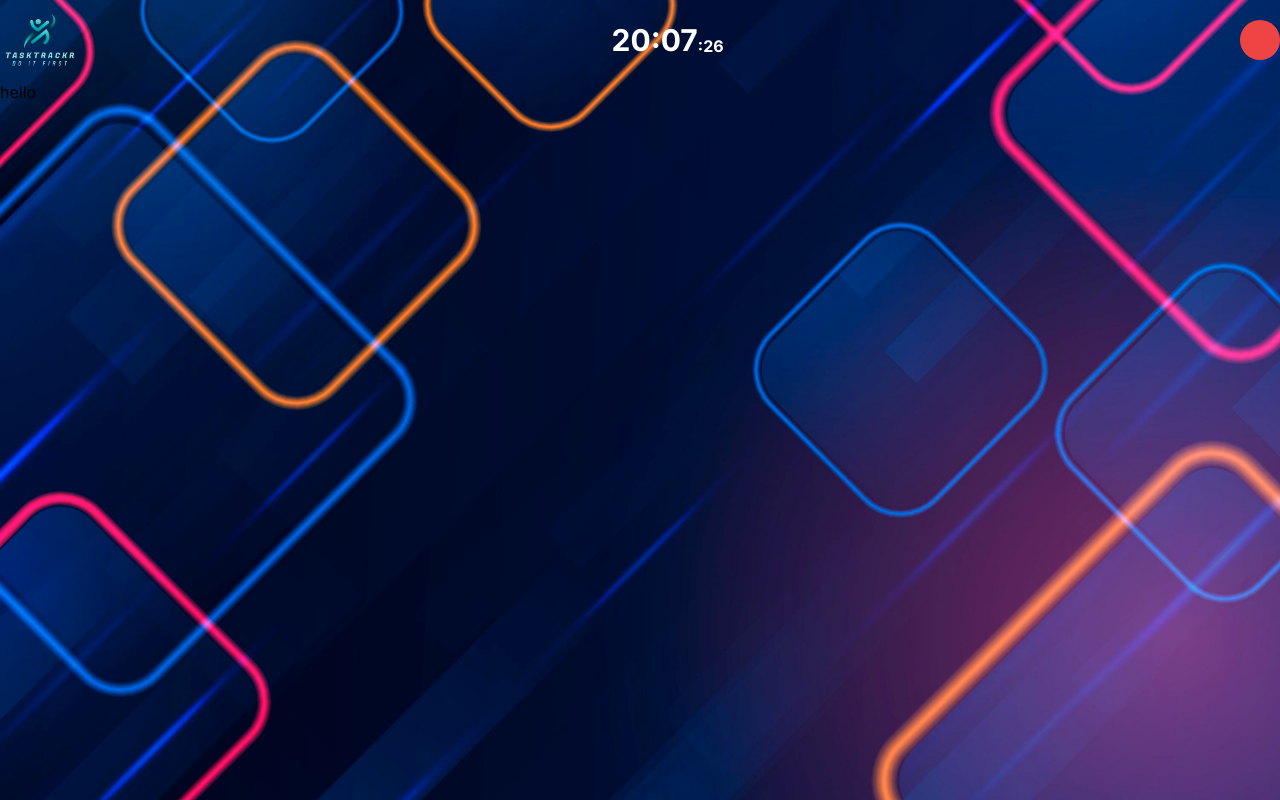
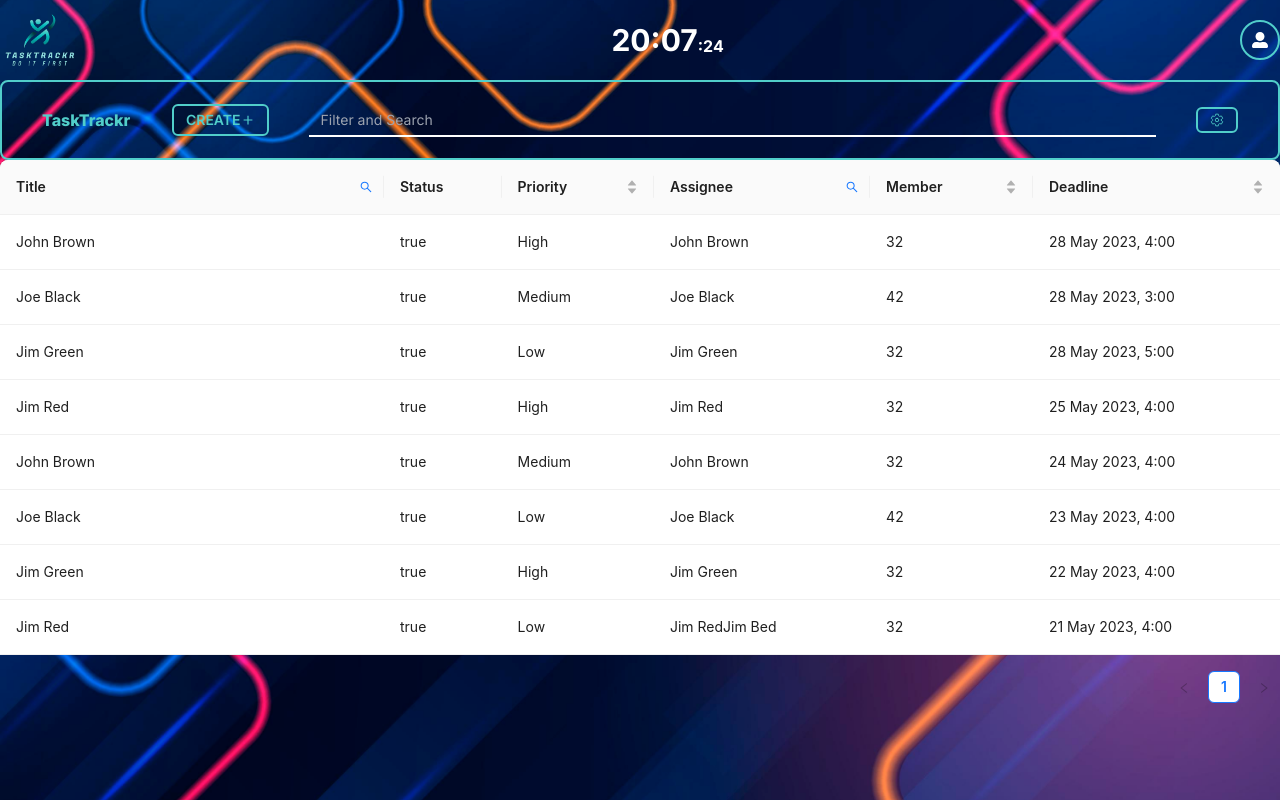
Before and after one commit to bhuiamh/task-trackr-ph, a Next.js app: page / in a window 1280 px wide. Built offline with nearby package versions, Linux system fonts and the light colour scheme; sample sign-in values are in the browser's storage.

Commit message:
Task Table added

```diff
--- a/package.json
+++ b/package.json
@@ -14,6 +14,7 @@
     "next": "14.2.3",
     "react": "^18",
     "react-dom": "^18",
+    "react-highlight-words": "^0.20.0",
     "react-icons": "^5.2.0",
     "sweetalert2": "^11.10.8"
   },
--- a/src/app/components/common/CommonButton.jsx
+++ b/src/app/components/common/CommonButton.jsx
@@ -1,4 +1,6 @@
 // CommonButton.js
+
+import Link from "next/link";
 
 const CommonButton = ({ type, href, onClick, className, children }) => {
   const handleClick = () => {
@@ -9,19 +11,19 @@ const CommonButton = ({ type, href, onClick, className, children }) => {
 
   if (href) {
     return (
-      <a
+      <Link
         href={href}
-        className={`w-full flex items-center justify-center rounded-md bg-transparent px-3.5 py-2.5 text-center text-sm font-semibold text-primary shadow-sm hover:bg-primary hover:text-white border-2 border-primary duration-500 ${className}`}
+        className={`w-full flex items-center justify-center rounded-md bg-transparent px-2 py-1 md:px-2 lg:px-3 text-center text-xs lg:text-sm font-semibold text-primary shadow-sm hover:bg-primary hover:text-white border lg:border-2 border-primary duration-500 ${className}`}
       >
         {children}
-      </a>
+      </Link>
     );
   } else {
     return (
       <button
         type={type}
         onClick={handleClick}
-        className={`w-full flex items-center justify-center rounded-md bg-transparent px-3.5 py-2.5 text-center text-sm font-semibold text-primary shadow-sm hover:bg-primary hover:text-white border-2 border-primary duration-500 ${className}`}
+        className={`w-full flex items-center justify-center rounded-md bg-transparent px-2 py-1 md:px-2 lg:px-3 text-center text-xs lg:text-sm font-semibold text-primary shadow-sm hover:bg-primary hover:text-white border lg:border-2 border-primary duration-500 ${className}`}
       >
         {children}
       </button>
--- a/src/app/components/common/InputField.jsx
+++ b/src/app/components/common/InputField.jsx
@@ -18,7 +18,7 @@ const InputField = ({
       placeholder={placeholder}
       value={value}
       onChange={onChange}
-      className={`bg-transparent w-full px-3.5 py-2 border-b-2 focus:outline-none border-white focus:border-b-2 focus:border-primary text-white ${className}`}
+      className={`bg-transparent w-full px-2 py-o md:py-1 md:px-2 lg:px-3 border-b-2 placeholder:text-xs lg:placeholder:text-sm focus:outline-none border-white focus:border-b-2 focus:border-primary text-white ${className}`}
       required={required}
     />
   );
--- a/src/app/components/common/Navbar.jsx
+++ b/src/app/components/common/Navbar.jsx
@@ -3,6 +3,8 @@ import Image from "next/image";
 import { useRouter } from "next/navigation";
 import { useEffect, useRef, useState } from "react";
 import CommonButton from "./CommonButton";
+import { FaUserAlt } from "react-icons/fa";
+
 
 const Navbar = () => {
   const router = useRouter();
@@ -71,8 +73,8 @@ const Navbar = () => {
             onMouseEnter={() => setIsProfileMenuOpen(true)}
             onMouseLeave={() => setIsProfileMenuOpen(false)}
             onClick={() => setIsProfileMenuOpen(!isProfileMenuOpen)}
-            className="h-10 w-10 rounded-full bg-red-500"
-          ></div>
+            className="h-10 w-10 rounded-full border-2 border-primary flex items-center justify-center cursor-pointer"
+          > <FaUserAlt className="text-white" /></div>
         ) : (
           <div className="w-24">
             {" "}
--- /dev/null
+++ b/src/app/components/common/TaskTable.jsx
@@ -0,0 +1,242 @@
+import { SearchOutlined } from "@ant-design/icons";
+import { Button, Input, Space, Table } from "antd";
+import { useRef, useState } from "react";
+import Highlighter from "react-highlight-words";
+
+const data = [
+  {
+    key: "1",
+    name: "John Brown",
+    assignee: ["John Brown"],
+    member: 32,
+    status: "true",
+    priority: "High",
+    deadline: "28 May 2023, 4:00",
+  },
+  {
+    key: "2",
+    name: "Joe Black",
+    assignee: ["Joe Black"],
+    member: 42,
+    status: "true",
+    priority: "Medium",
+    deadline: "28 May 2023, 3:00",
+  },
+  {
+    key: "3",
+    name: "Jim Green",
+    assignee: ["Jim Green"],
+    member: 32,
+    status: "true",
+    priority: "Low",
+    deadline: "28 May 2023, 5:00",
+  },
+  {
+    key: "4",
+    name: "Jim Red",
+    assignee: ["Jim Red"],
+    member: 32,
+    status: "true",
+    priority: "High",
+    deadline: "25 May 2023, 4:00",
+  },
+  {
+    key: "5",
+    name: "John Brown",
+    assignee: ["John Brown"],
+    member: 32,
+    status: "true",
+    priority: "Medium",
+    deadline: "24 May 2023, 4:00",
+  },
+  {
+    key: "6",
+    name: "Joe Black",
+    assignee: ["Joe Black"],
+    member: 42,
+    status: "true",
+    priority: "Low",
+    deadline: "23 May 2023, 4:00",
+  },
+  {
+    key: "7",
+    name: "Jim Green",
+    assignee: ["Jim Green"],
+    member: 32,
+    status: "true",
+    priority: "High",
+    deadline: "22 May 2023, 4:00",
+  },
+  {
+    key: "8",
+    name: "Jim Red",
+    assignee: ["Jim Red", "Jim Bed"],
+    member: 32,
+    status: "true",
+    priority: "Low",
+    deadline: "21 May 2023, 4:00",
+  },
+];
+
+const TaskTable = () => {
+  const [searchText, setSearchText] = useState("");
+  const [searchedColumn, setSearchedColumn] = useState("");
+  const searchInput = useRef(null);
+
+  const handleSearch = (selectedKeys, confirm, dataIndex) => {
+    confirm();
+    setSearchText(selectedKeys[0]);
+    setSearchedColumn(dataIndex);
+  };
+
+  const handleReset = () => {
+    clearFilters();
+    setSearchText("");
+  };
+
+  const getColumnSearchProps = (dataIndex) => ({
+    filterDropdown: ({
+      setSelectedKeys,
+      selectedKeys,
+      confirm,
+      clearFilters,
+      close,
+    }) => (
+      <div style={{ padding: 8 }} onKeyDown={(e) => e.stopPropagation()}>
+        <Input
+          ref={searchInput}
+          placeholder={`Search ${dataIndex}`}
+          value={selectedKeys[0]}
+          onChange={(e) =>
+            setSelectedKeys(e.target.value ? [e.target.value] : [])
+          }
+          onPressEnter={() => handleSearch(selectedKeys, confirm, dataIndex)}
+          style={{ marginBottom: 8, display: "block" }}
+        />
+        <Space>
+          <Button
+            type="primary"
+            onClick={() => handleSearch(selectedKeys, confirm, dataIndex)}
+            icon={<SearchOutlined />}
+            size="small"
+            style={{ width: 90 }}
+          >
+            Search
+          </Button>
+          <Button
+            onClick={() => clearFilters && handleReset(clearFilters)}
+            size="small"
+            style={{ width: 90 }}
+          >
+            Reset
+          </Button>
+          <Button
+            type="link"
+            size="small"
+            onClick={() => {
+              confirm({ closeDropdown: false });
+              setSearchText(selectedKeys[0]);
+              setSearchedColumn(dataIndex);
+            }}
+          >
+            Filter
+          </Button>
+          <Button
+            type="link"
+            size="small"
+            onClick={() => {
+              close();
+            }}
+          >
+            close
+          </Button>
+        </Space>
+      </div>
+    ),
+    filterIcon: () => <SearchOutlined style={{ color: "#1677ff" }} />,
+    onFilter: (value, record) =>
+      record[dataIndex].toString().toLowerCase().includes(value.toLowerCase()),
+    onFilterDropdownOpenChange: (visible) => {
+      if (visible) {
+        setTimeout(() => searchInput.current?.select(), 100);
+      }
+    },
+    render: (text) =>
+      searchedColumn === dataIndex ? (
+        <Highlighter
+          highlightStyle={{ backgroundColor: "#ffc069", padding: 0 }}
+          searchWords={[searchText]}
+          autoEscape
+          textToHighlight={text ? text.toString() : ""}
+        />
+      ) : (
+        text
+      ),
+  });
+
+  const columns = [
+    {
+      title: "Title",
+      dataIndex: "name",
+      key: "name",
+      width: "30%",
+      ...getColumnSearchProps("name"),
+    },
+    {
+      title: "Status",
+      dataIndex: "status",
+      key: "status",
+    },
+    {
+      title: "Priority",
+      dataIndex: "priority",
+      key: "priority",
+      sorter: (a, b) => {
+        const priorityOrder = ["High", "Medium", "Low"]; // Define the priority order
+
+        // Get the index of each item's priority in the priorityOrder array
+        const priorityIndexA = priorityOrder.indexOf(a.priority);
+        const priorityIndexB = priorityOrder.indexOf(b.priority);
+
+        // Compare the priority indexes to determine the sorting order
+        return priorityIndexA - priorityIndexB;
+      },
+      sortDirections: ["descend", "ascend"],
+    },
+
+    {
+      title: "Assignee",
+      dataIndex: "assignee",
+      key: "assignee",
+      render: (assignee) => (
+        <>
+          {assignee.map((name, index) => (
+            <span key={index}>
+              {name}
+              {index !== name.length - 1 && ", "}
+            </span>
+          ))}
+        </>
+      ),
+      ...getColumnSearchProps(["assignee"]),
+    },
+    {
+      title: "Member",
+      dataIndex: "member",
+      key: "member",
+      sorter: (a, b) => a.member - b.member,
+      sortDirections: ["ascend", "descend"],
+    },
+    {
+        title: "Deadline",
+        dataIndex: "deadline",
+        key: "deadline",
+        sorter: (a, b) => new Date(a.deadline) - new Date(b.deadline),
+        sortDirections: ["ascend", "descend"],
+      },
+  ];
+
+  return <Table columns={columns} dataSource={data} />;
+};
+
+export default TaskTable;
--- /dev/null
+++ b/src/app/components/common/TopSideBar.jsx
@@ -0,0 +1,36 @@
+import { IoMdAdd } from "react-icons/io";
+import { IoSettingsOutline } from "react-icons/io5";
+import CommonButton from "./CommonButton";
+import InputField from "./InputField";
+
+const TopSideBar = () => {
+  return (
+    <div className="w-full h-16 lg:h-20 border lg:border-2 rounded-lg border-primary flex items-center justify-between gap-3 md:gap-6 lg:gap-10 px-4 md:px-6 lg:px-10">
+      <div className="w-32">
+
+        <h1 className="text-xs md:text-sm lg:text-base font-extrabold text-primary block">
+        TaskTrackr
+        </h1>
+      </div>
+      <div>
+        <CommonButton>
+          CREATE <IoMdAdd />
+        </CommonButton>
+      </div>
+
+      <InputField
+        type="text"
+        name="search"
+        id="search"
+        placeholder="Filter and Search"
+      />
+      <div>
+        <CommonButton>
+          <IoSettingsOutline />
+        </CommonButton>
+      </div>
+    </div>
+  );
+};
+
+export default TopSideBar;
--- a/src/app/page.js
+++ b/src/app/page.js
@@ -1,25 +1,25 @@
-"use client"
+"use client";
 import { useRouter } from "next/navigation";
 import { useEffect, useState } from "react";
+import TopSideBar from "./components/common/TopSideBar";
+import TaskTable from "./components/common/TaskTable";
 
 export default function Home() {
-
   const router = useRouter();
   const [userPresent, setUserPresent] = useState(null);
 
   useEffect(() => {
-    // Check if user is logged in on initial load or navigation
     const isLoggedIn = localStorage.getItem("isUserPresent") === "true";
     setUserPresent(isLoggedIn);
 
-    // Redirect if user isn't logged in (after initial check)
     if (!isLoggedIn) {
-      router.push("/login"); // Redirect to login page
+      router.push("/login");
     }
   }, [router]);
   return (
     <main className="container mx-auto pt-20 px-4 lg:px-0">
-      hello
+      <TopSideBar />
+      <TaskTable />
     </main>
   );
 }
```
Also changed, not shown: 1 other file (tests, documents, lock files or other folders).
